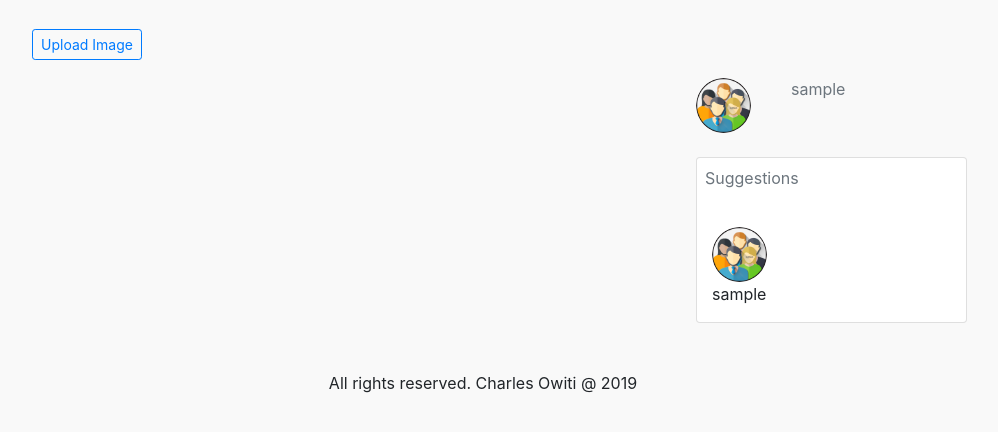
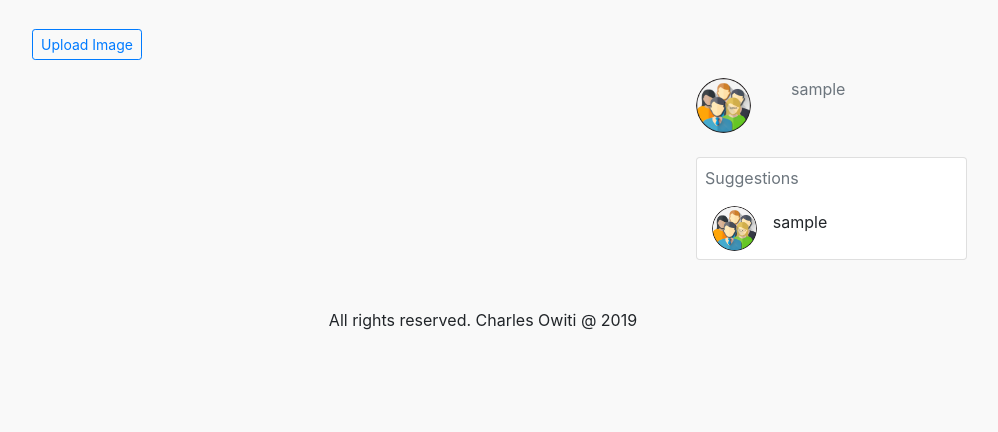
Before and after one commit to Owiti-Charles/insta-lite, a Django app: page / in a window 1280 px wide. Shown: the part 61-493 px from the top of the page, without its empty margins (157-1155 px from the left). Run offline with Django 3.2, Linux system fonts and the light colour scheme; the visitor is signed in with stand-in values (Sample User, id 1); data comes from the database, SQL or seed files in the repository; data that the repository does not hold is empty; some libraries are stand-ins or nearby versions.

Commit message:
Edit the suggestions cards

```diff
--- a/instagram/templates/instagram/index.html
+++ b/instagram/templates/instagram/index.html
@@ -72,8 +72,17 @@
                         <div class="card-title text-secondary mt-2 mr-2 ml-2 ">Suggestions</div>
                         {% for user in users %}
                         <div class="container">
-                            <img class="rounded-circle user-img" src="{{ user.profile.profile_picture.url }}">
-                            <p>{{user.username}}</p>
+                            <div class="row">
+                                <div class="col-md-2 mr-3 mt-1 mb-2">
+                                    <img class="rounded-circle" src="{{ user.profile.profile_picture.url }}"
+                                         width="45px" height="45px">
+                                </div>
+                                <div class="col-md-6 mr-2 mt-2">
+                                    <span>{{user.username}}</span>
+                                </div>
+                                <div class="col-md-4">
+                                </div>
+                            </div>
                         </div>
 
                         {% endfor %}
```
